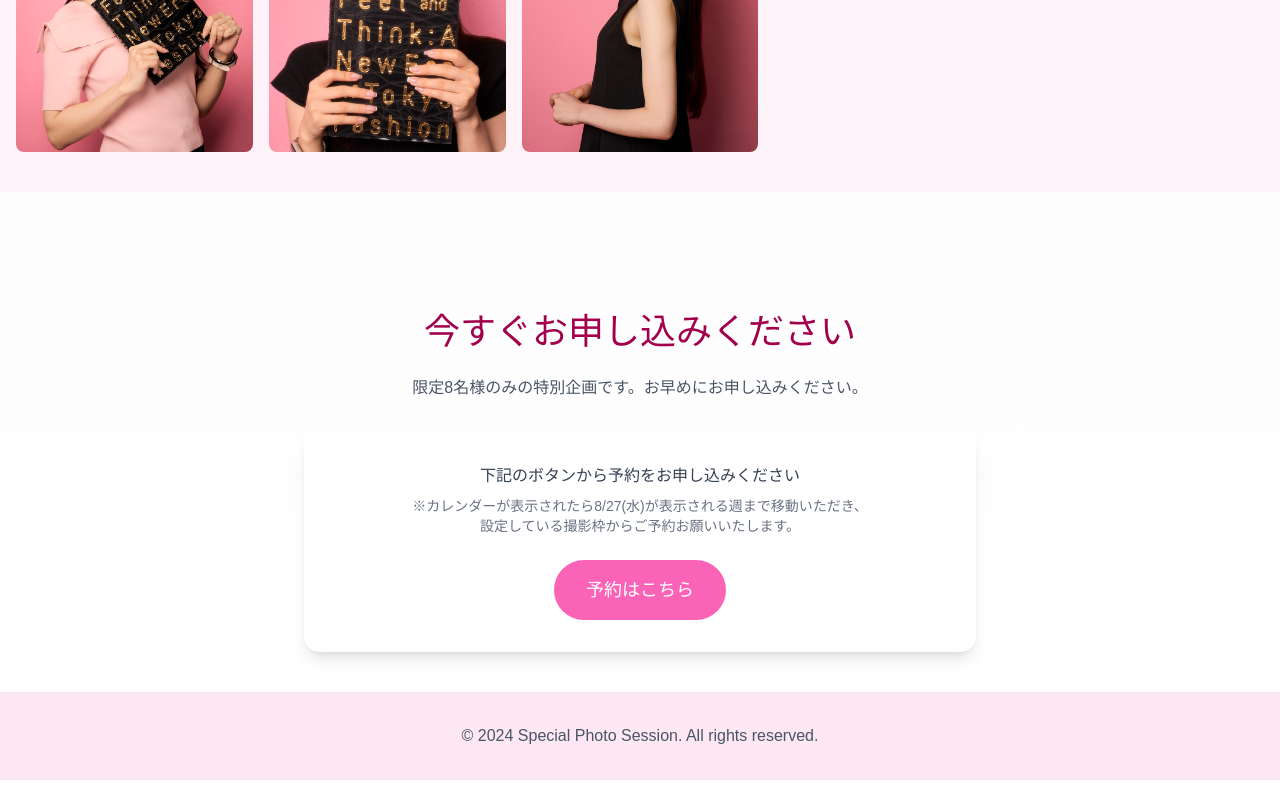
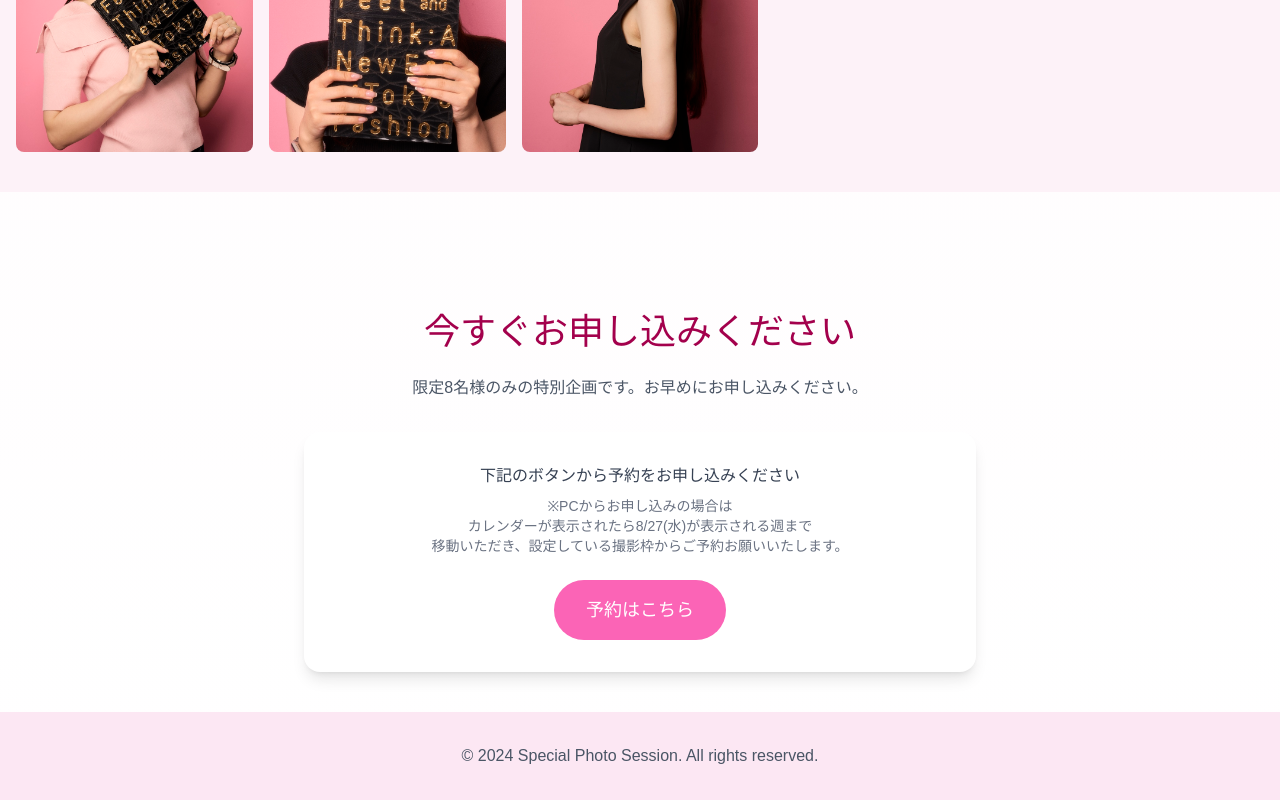
Before and after one commit to sawanori/827event, a Next.js app: page / in a window 1280 px wide. Shown: the part 3491-4291 px from the top of the page. Built offline with nearby package versions, Linux system fonts and the light colour scheme.

Commit message:
2025814-1-5

```diff
--- a/app/page.tsx
+++ b/app/page.tsx
@@ -241,8 +241,9 @@ export default function Home() {
               下記のボタンから予約をお申し込みください
             </p>
             <p className="text-sm text-gray-500 mb-6">
-              ※カレンダーが表示されたら8/27(水)が表示される週まで移動いただき、<br />
-              設定している撮影枠からご予約お願いいたします。
+              ※PCからお申し込みの場合は<br />
+              カレンダーが表示されたら8/27(水)が表示される週まで<br />
+              移動いただき、設定している撮影枠からご予約お願いいたします。
             </p>
             <button
               onClick={() => setShowCalendar(true)}
```
